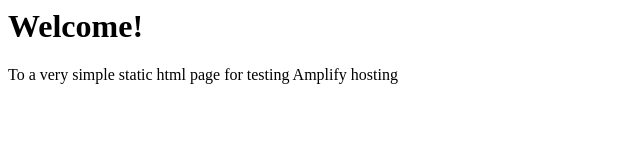
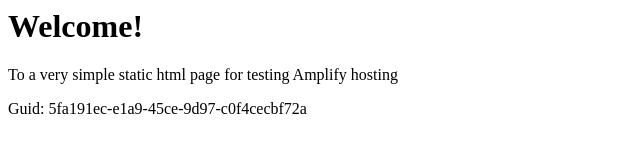
Before and after one commit to aws-aemilia-nrt/Github-PR-Commit-Integration-Test-DoNotTouch-Gith-P5X5MO5I-v1-prod-ap-northeast-1, a website: page src/index.html in a window 1280 px wide. Shown: the whole page, without its empty margins (0-640 px from the left). Drawn offline with Linux system fonts and the light colour scheme.

Commit message:
commit from integ tests

```diff
--- a/src/index.html
+++ b/src/index.html
@@ -1,3 +1,5 @@
+
+
 <html lang="en">
 
 <head>
@@ -10,6 +12,6 @@
 <body>
     <h1>Welcome!</h1>
     <p>To a very simple static html page for testing Amplify hosting</p>
-</body>
+    <p>Guid: 5fa191ec-e1a9-45ce-9d97-c0f4cecbf72a</p></body>
 
 </html>
```
